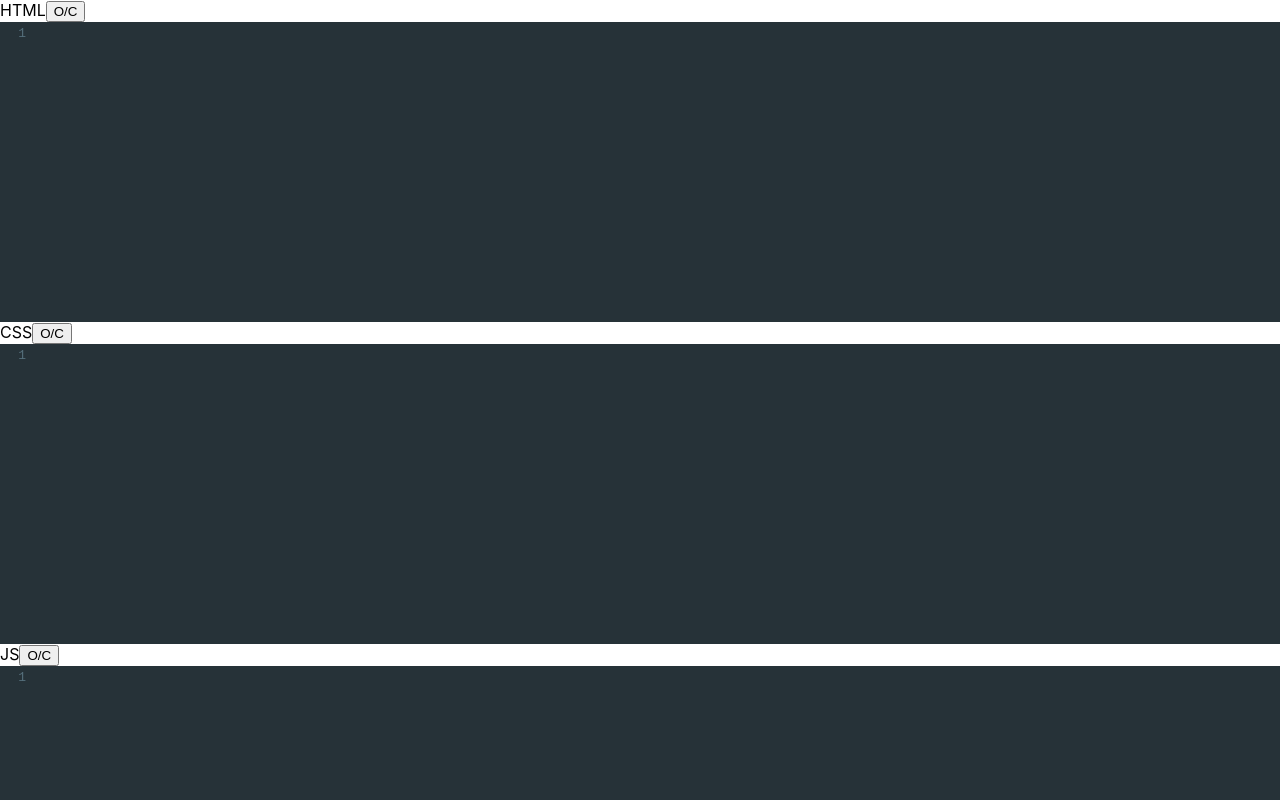
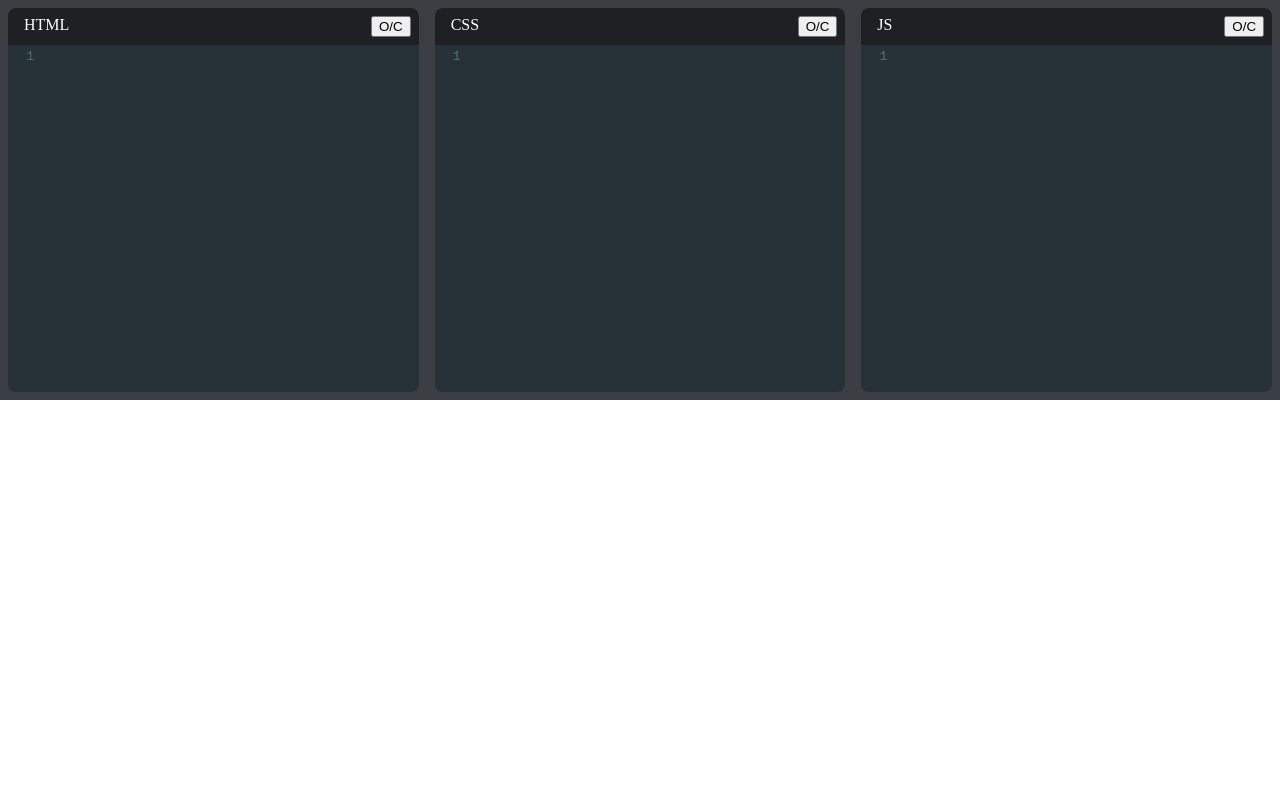
Before and after one commit to Shubhamjain2908/codepen-clone-react, a React (Create React App) app: page / in a window 1280 px wide. Shown: the top 800 px of the page. Built offline with nearby package versions, Linux system fonts and the light colour scheme.

Commit message:
css added

```diff
--- a/src/index.css
+++ b/src/index.css
@@ -1,13 +1,59 @@
 body {
   margin: 0;
-  font-family: -apple-system, BlinkMacSystemFont, 'Segoe UI', 'Roboto', 'Oxygen',
-    'Ubuntu', 'Cantarell', 'Fira Sans', 'Droid Sans', 'Helvetica Neue',
-    sans-serif;
-  -webkit-font-smoothing: antialiased;
-  -moz-osx-font-smoothing: grayscale;
 }
 
-code {
-  font-family: source-code-pro, Menlo, Monaco, Consolas, 'Courier New',
-    monospace;
+.top-pane {
+  background-color: hsl(225, 6%, 25%);
 }
+
+.pane {
+  height: 50vh;
+  display: flex;
+}
+
+.editor-container {
+  flex-grow: 1;
+  flex-basis: 0;
+  display: flex;
+  flex-direction: column;
+  padding: .5rem;
+  background-color: hsl(225, 6%, 25%);
+}
+
+.editor-container.collapsed {
+  flex-grow: 0;
+}
+
+.editor-container.collapsed .CodeMirror-scroll {
+  position: absolute;
+  overflow: hidden !important;
+}
+
+.expand-collapse-btn {
+  margin-left: .5rem;
+  background: none;
+  border: none;
+  color: white;
+  cursor: pointer;
+}
+
+.editor-title {
+  display: flex;
+  justify-content: space-between;
+  background-color: hsl(225, 6%, 13%);
+  color: white;
+  padding: .5rem .5rem .5rem 1rem;
+  border-top-right-radius: .5rem;
+  border-top-left-radius: .5rem;
+}
+
+.CodeMirror {
+  height: 100% !important;
+}
+
+.code-mirror-wrapper {
+  flex-grow: 1;
+  border-bottom-right-radius: .5rem;
+  border-bottom-left-radius: .5rem;
+  overflow: hidden;
+}
```
